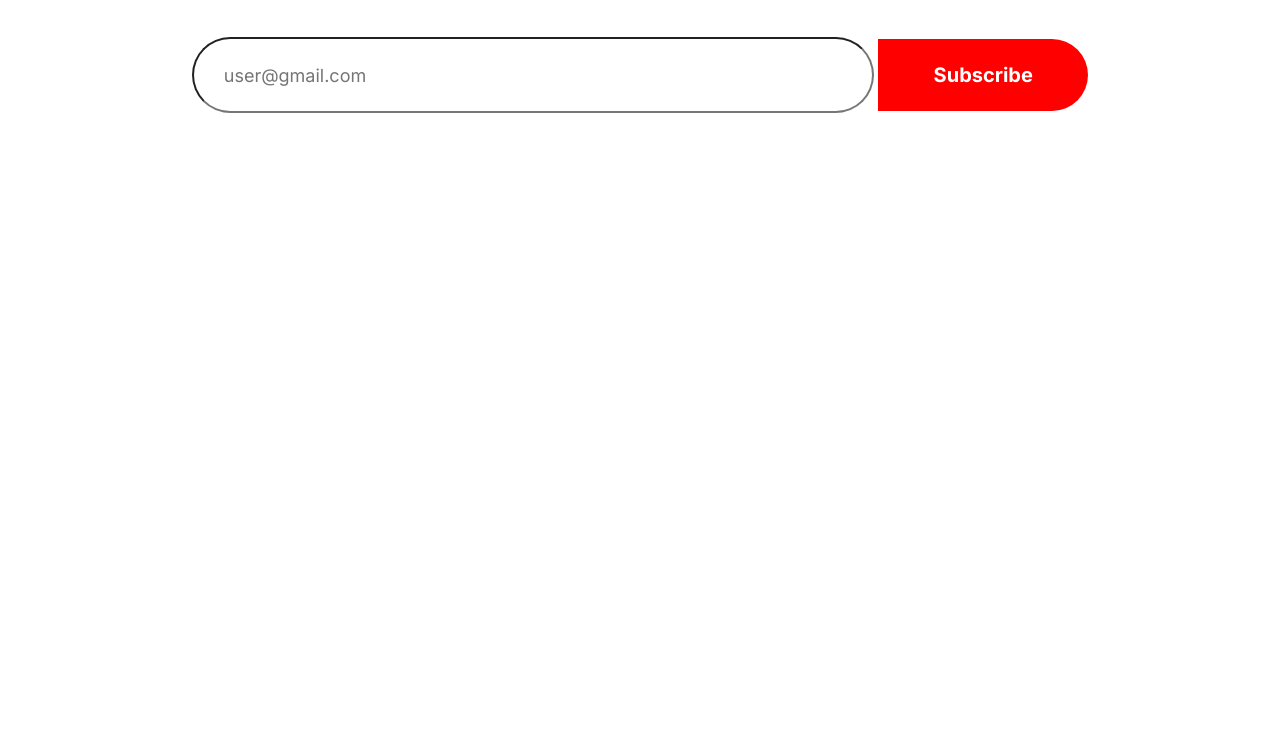
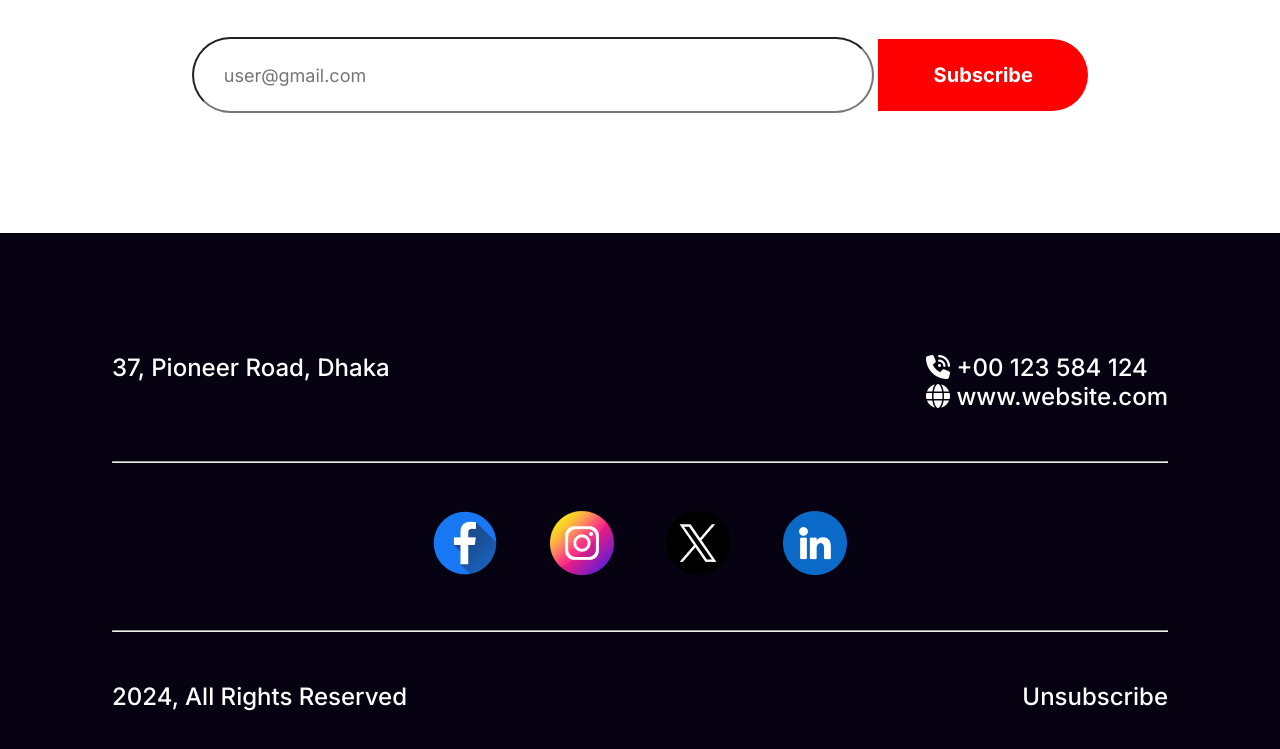
Before and after one commit to rahidhaque/B9-A1, a plain HTML site: page index.html in a window 1280 px wide. Shown: the part 6493-7242 px from the top of the page. Before the commit the page ends 6726 px from the top, so only its background shows below. Drawn offline with Linux system fonts and the light colour scheme.

Commit message:
Footer Section Added

```diff
--- a/index.html
+++ b/index.html
@@ -10,6 +10,7 @@
     <link rel="preconnect" href="https://fonts.gstatic.com" crossorigin>
     <link href="https://fonts.googleapis.com/css2?family=Inter:wght@300;400;500;700;800;900&display=swap"
         rel="stylesheet">
+    <script src="https://kit.fontawesome.com/1479bdeb1a.js" crossorigin="anonymous"></script>
 </head>
 
 <body>
@@ -161,7 +162,39 @@
             </div>
         </section>
     </main>
-    <footer></footer>
+    <footer id="footer">
+        <div class="container">
+            <div class="contact-info">
+                <div class="address">
+                    <p class="footer-text">37, Pioneer Road, Dhaka</p>
+                </div>
+                <div class="phone-website">
+                    <p class="footer-text"><i class="fa-solid fa-phone-volume"></i> +00 123 584 124</p>
+                    <p class="footer-text"><i class="fa-solid fa-globe"></i> www.website.com</p>
+                </div>
+            </div>
+            <div>
+                <hr class="hr-text">
+            </div>
+            <div class="social-medias">
+                <a href="https://www.facebook.com/" target="_blank"><img src="images/Facebook.png" alt=""></a>
+                <a href="https://www.instagram.com/" target="_blank"><img src="images/Instagram.png" alt=""></a>
+                <a href="https://twitter.com/home" target="_blank"><img src="images/Twitter.png" alt=""></a>
+                <a href="https://bd.linkedin.com/" target="_blank"><img src="images/Linkedin.png" alt=""></a>
+            </div>
+            <div>
+                <hr class="hr-text">
+            </div>
+            <div class="security">
+                <div class="copywright">
+                    <p class="footer-text">2024, All Rights Reserved</p>
+                </div>
+                <div class="unsubscribe">
+                    <p class="footer-text">Unsubscribe</p>
+                </div>
+            </div>
+        </div>
+    </footer>
 </body>
 
 </html>
--- a/styles/style.css
+++ b/styles/style.css
@@ -304,7 +304,7 @@ button {
 
 /* subscribe styles  */
 
-#subscribe{
+#subscribe {
     margin-bottom: 120px;
 }
 
@@ -339,7 +339,8 @@ button {
     font-weight: 400;
     padding-left: 30px;
 }
-.subscribe-input{
+
+.subscribe-input {
     text-align: center;
 }
 
@@ -354,3 +355,45 @@ button {
     font-size: 20px;
     font-weight: 600;
 }
+
+/* footer section styles  */
+
+
+footer {
+    width: 100%;
+    height: 609px;
+    background-color: #070211;
+}
+
+.footer-text {
+    color: #FFF;
+    font-size: 24px;
+    font-weight: 500;
+}
+
+.contact-info {
+    padding-top: 120px;
+    display: flex;
+    justify-content: space-between;
+}
+
+.hr-text {
+    margin-top: 50px;
+    color: rgba(255, 255, 255, 0.15);
+}
+
+.social-medias{
+    text-align: center;
+}
+
+.social-medias img{
+    padding-top: 48px;
+    padding-left: 24px;
+    padding-right: 24px;
+}
+
+.security{
+    padding-top: 50px;
+    display: flex;
+    justify-content: space-between;
+}
```
